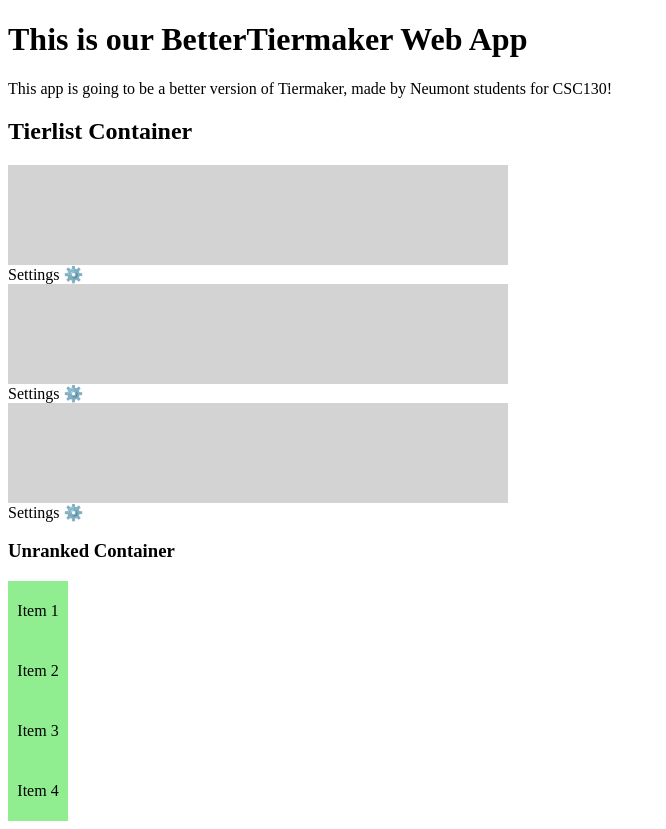
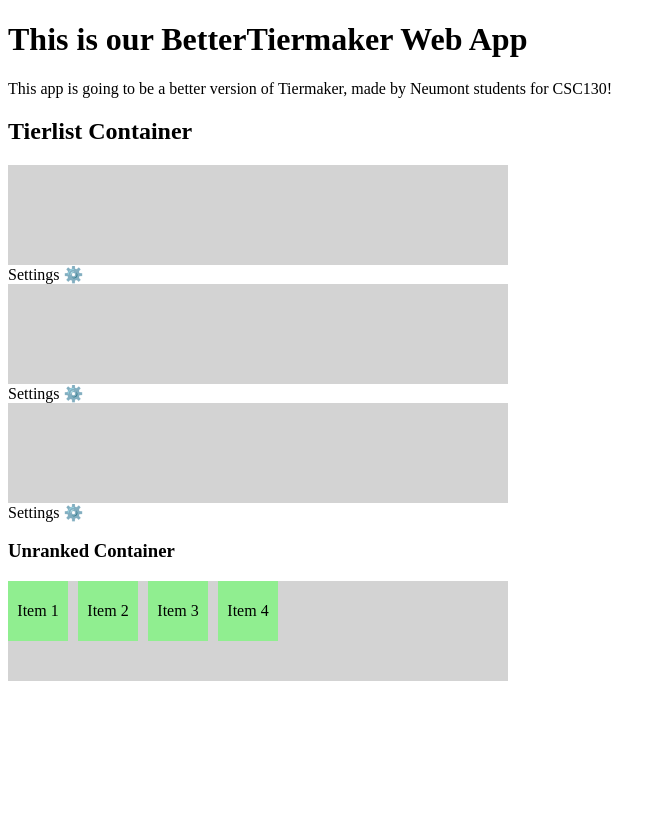
Before and after one commit to jadnf/BetterTiermaker, a React (Create React App) app in the folder front-end/: page / in a window 1280 px wide. Shown: the whole page, without its empty margins (0-666 px from the left). After the commit the page ends 800 px from the top, so only its background shows below. Built offline with nearby package versions, Linux system fonts and the light colour scheme.

Commit message:
Can move items back to unranked container

```diff
--- a/front-end/src/components/UnrankedItemsContainer.jsx
+++ b/front-end/src/components/UnrankedItemsContainer.jsx
@@ -12,7 +12,7 @@
         <div>
             <SortableContext id={props.id} items={items} strategy={rectSortingStrategy}>
                 <h3>Unranked Container</h3>
-                <div ref={setNodeRef}>
+                <div className="unranked-container" ref={setNodeRef}>
                     {items.size === 0 ? "Drop here" : ""}
                     {items.map((id) => {
                         return (
--- a/front-end/src/styles.css
+++ b/front-end/src/styles.css
@@ -18,3 +18,14 @@
     flex-direction: row;
     gap: 10px;
 }
+
+.unranked-container {
+    display: inline-block;
+    width: 500px;
+    height: 100px;
+    background-color: lightgray;
+    display: flex;
+    flex-wrap: wrap;
+    flex-direction: row;
+    gap: 10px;
+}
```
